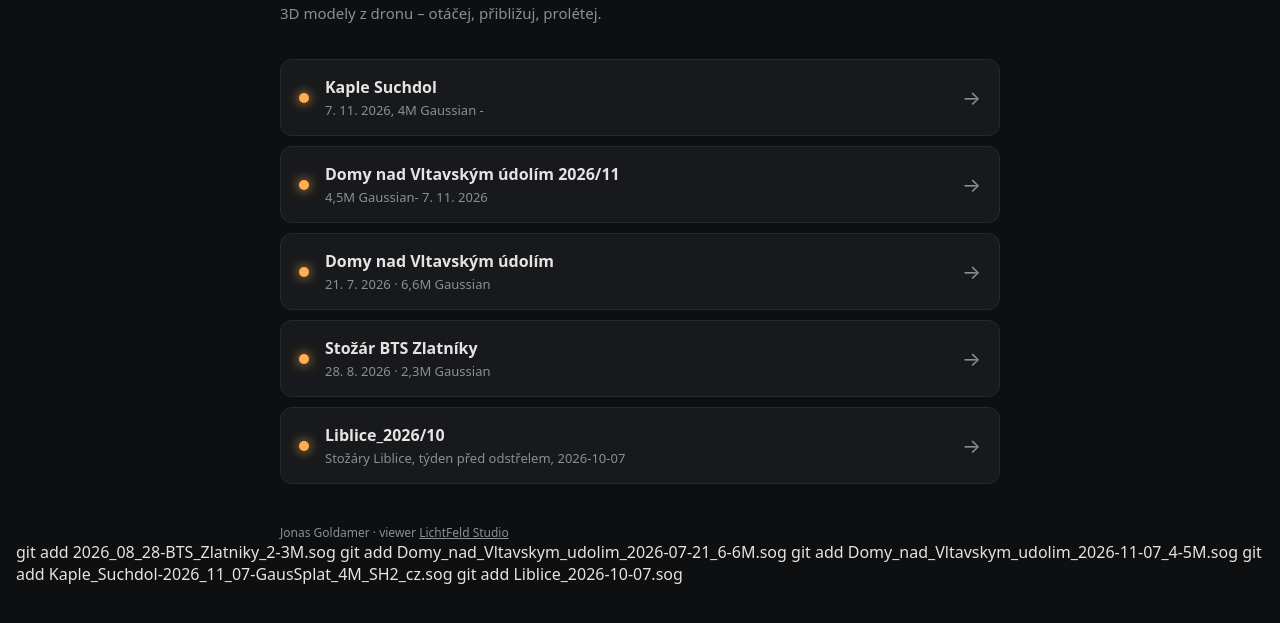
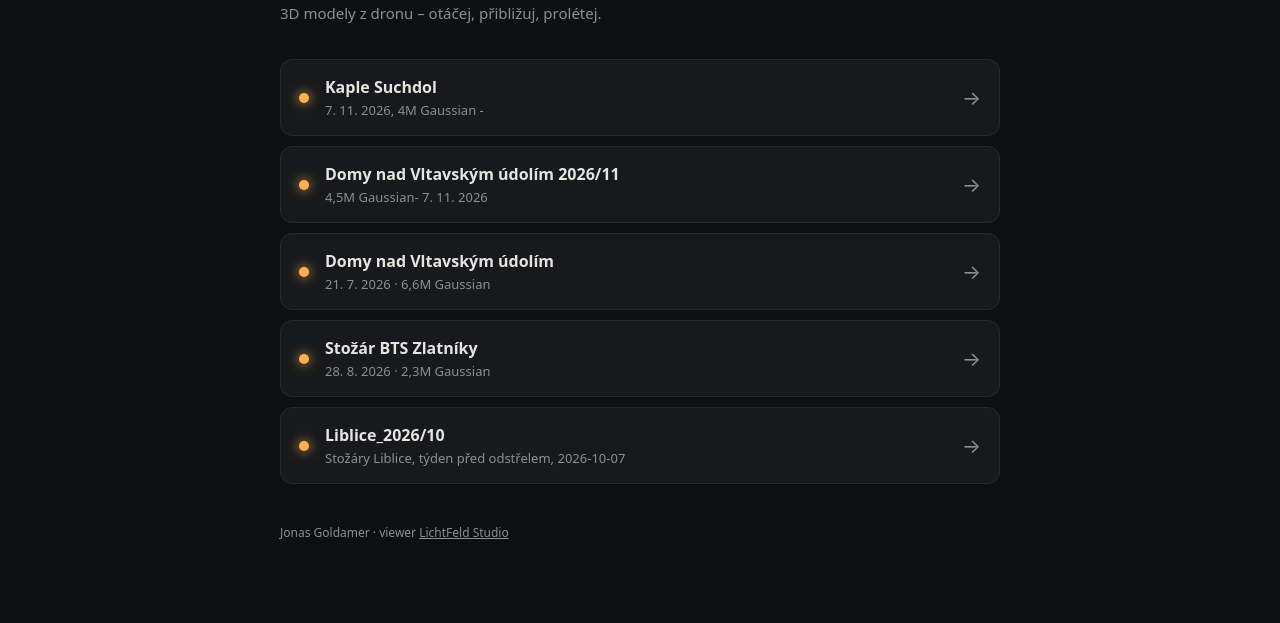
Before and after one commit to JonGold83/JonGaussianSplatts, a plain HTML site: page index.html in a window 1280 px wide. Shown: the part 97-720 px from the top of the page. Drawn offline with Linux system fonts and the light colour scheme.

Commit message:
Update index.html

```diff
--- a/index.html
+++ b/index.html
@@ -46,9 +46,3 @@
 </script>
 </body>
 </html>
-
-git add 2026_08_28-BTS_Zlatniky_2-3M.sog
-git add Domy_nad_Vltavskym_udolim_2026-07-21_6-6M.sog
-git add  Domy_nad_Vltavskym_udolim_2026-11-07_4-5M.sog
-git add  Kaple_Suchdol-2026_11_07-GausSplat_4M_SH2_cz.sog
-git add  Liblice_2026-10-07.sog
```
